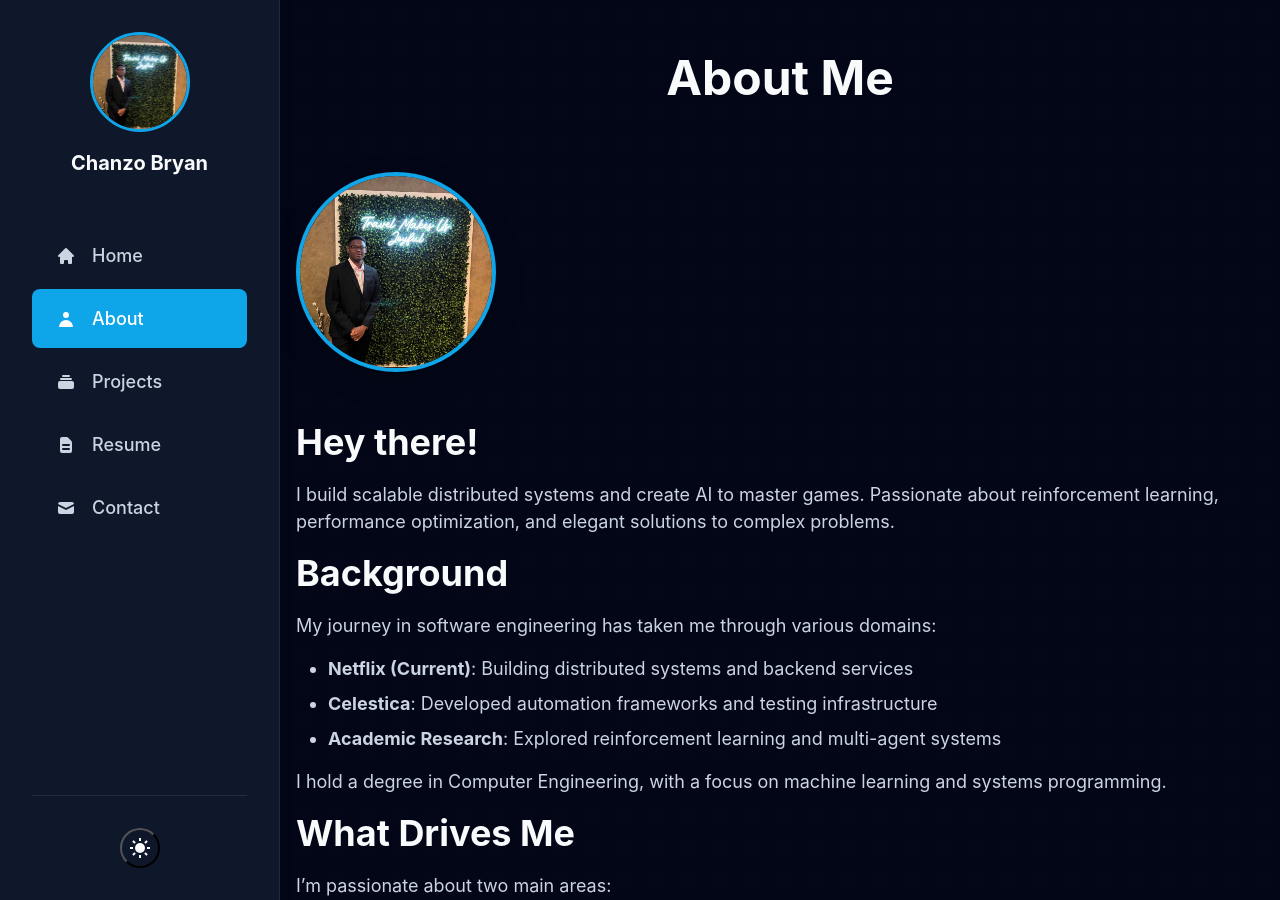
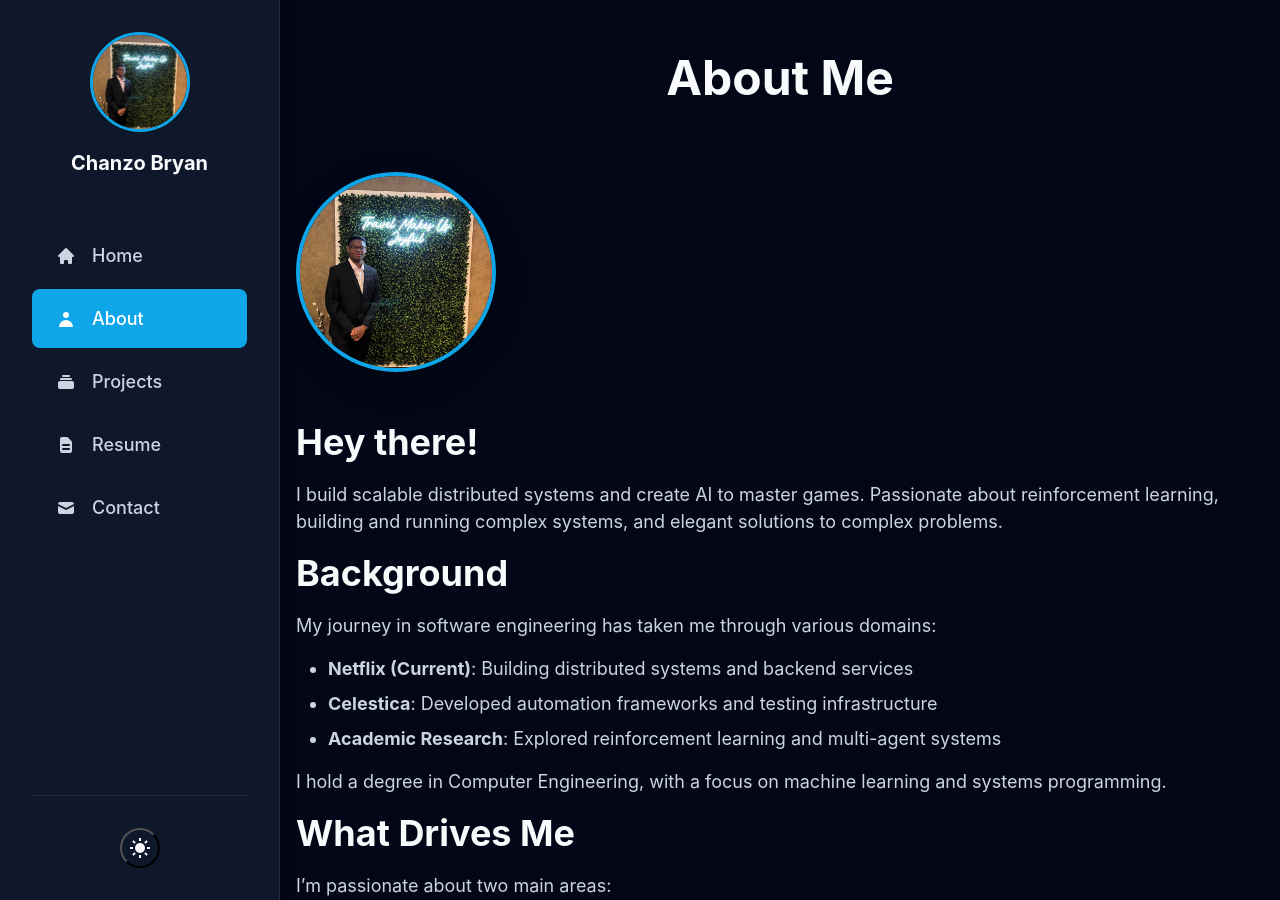
Before and after one commit to Chainso/chanzobryan.com, a Jekyll site: the page built from about.md, in a window 1280 px wide and 900 px high. Built offline with Jekyll 4.4.1, drawn with Linux system fonts in a browser that asks for light colours.

Commit message:
docs: update hero description to emphasize complex systems

```diff
--- a/about.md
+++ b/about.md
@@ -10,7 +10,7 @@ description: Software engineer passionate about AI, systems, and building things
 
 ## Hey there!
 
-I build scalable distributed systems and create AI to master games. Passionate about reinforcement learning, performance optimization, and elegant solutions to complex problems.
+I build scalable distributed systems and create AI to master games. Passionate about reinforcement learning, building and running complex systems, and elegant solutions to complex problems.
 
 ## Background
 
--- a/index.html
+++ b/index.html
@@ -21,7 +21,7 @@ title: Home
       <!-- Description -->
       <p class="hero-description">
         I build scalable distributed systems and create AI to master games.
-        Passionate about reinforcement learning, performance optimization, and elegant solutions to complex problems.
+        Passionate about reinforcement learning, building and running complex systems, and elegant solutions to complex problems.
       </p>
 
       <!-- CTA buttons -->
```
